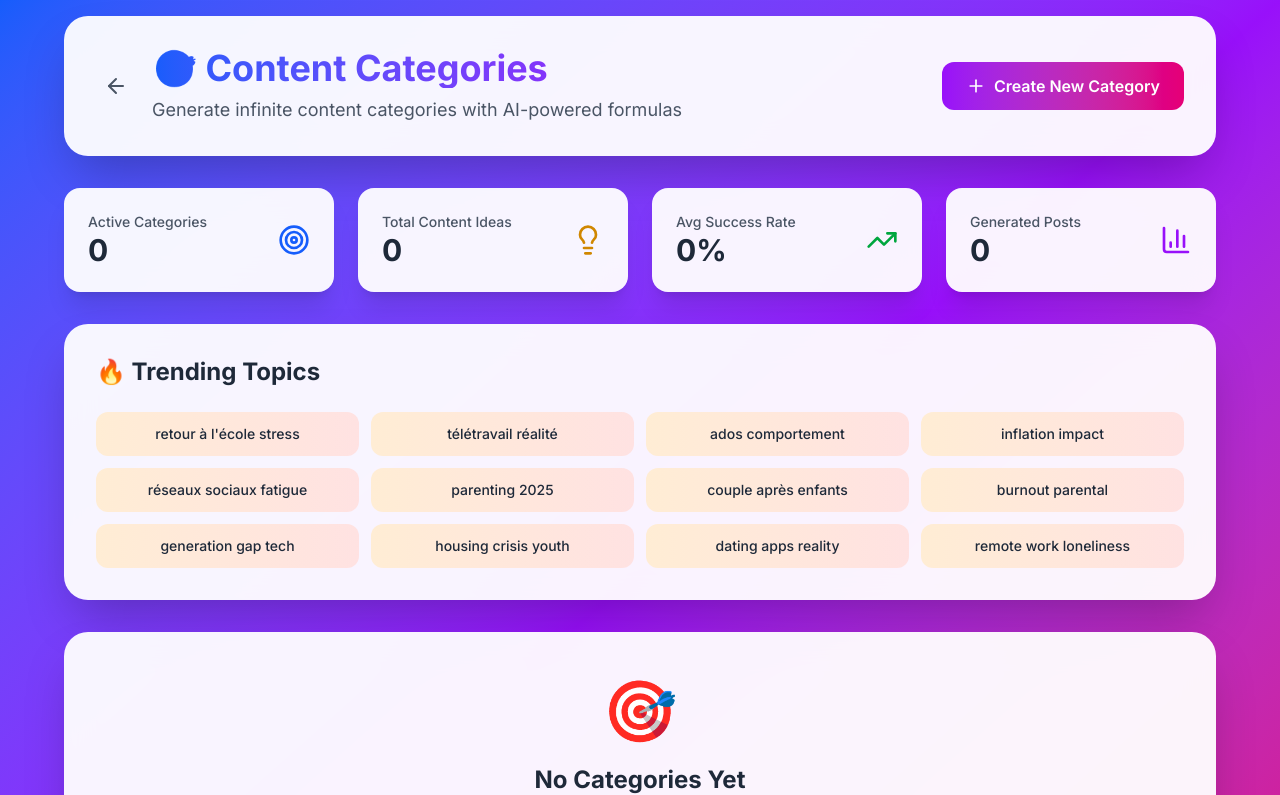
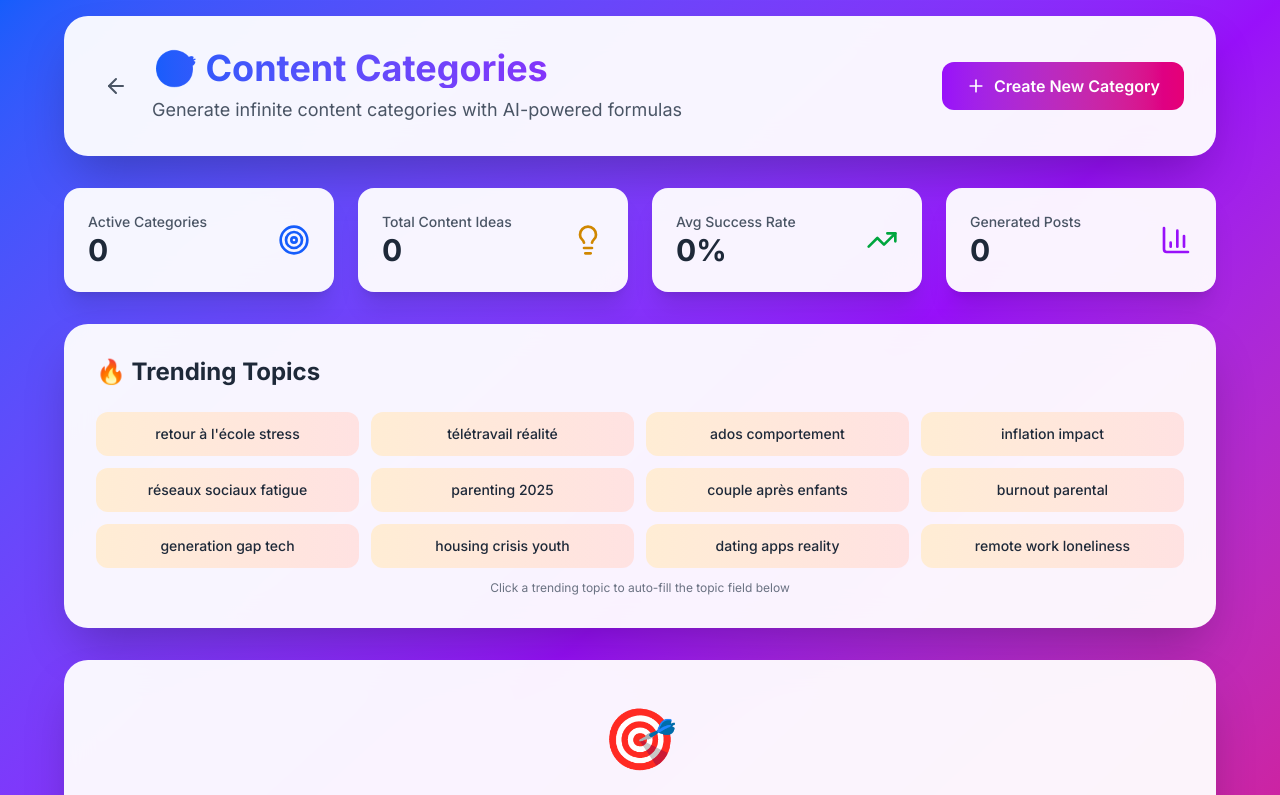
Before and after one commit to zax4you/fb-caption-generator, a Next.js app: page /dashboard/1/categories in a window 1280 px wide. Shown: the top 795 px of the page. Built offline with nearby package versions, Linux system fonts and the light colour scheme.

Commit message:
Add visual feedback for trending topics selection

```diff
--- a/src/app/dashboard/[pageId]/categories/page.tsx
+++ b/src/app/dashboard/[pageId]/categories/page.tsx
@@ -256,12 +256,19 @@ export default function CategoryGenerator({ params }: { params: { pageId: string
               <button
                 key={topic}
                 onClick={() => setFormData(prev => ({ ...prev, topic }))}
-                className="p-3 bg-gradient-to-r from-orange-100 to-red-100 text-gray-800 rounded-xl hover:from-orange-200 hover:to-red-200 transition-all duration-300 text-sm font-medium"
+                className={`p-3 rounded-xl transition-all duration-300 text-sm font-medium ${
+                  formData.topic === topic
+                    ? 'bg-gradient-to-r from-purple-500 to-pink-500 text-white transform scale-105 shadow-lg'
+                    : 'bg-gradient-to-r from-orange-100 to-red-100 text-gray-800 hover:from-orange-200 hover:to-red-200'
+                }`}
               >
                 {topic}
               </button>
             ))}
           </div>
+          <p className="text-xs text-gray-500 mt-3 text-center">
+            Click a trending topic to auto-fill the topic field below
+          </p>
         </div>
 
         {/* Category Creation Form */}
```
